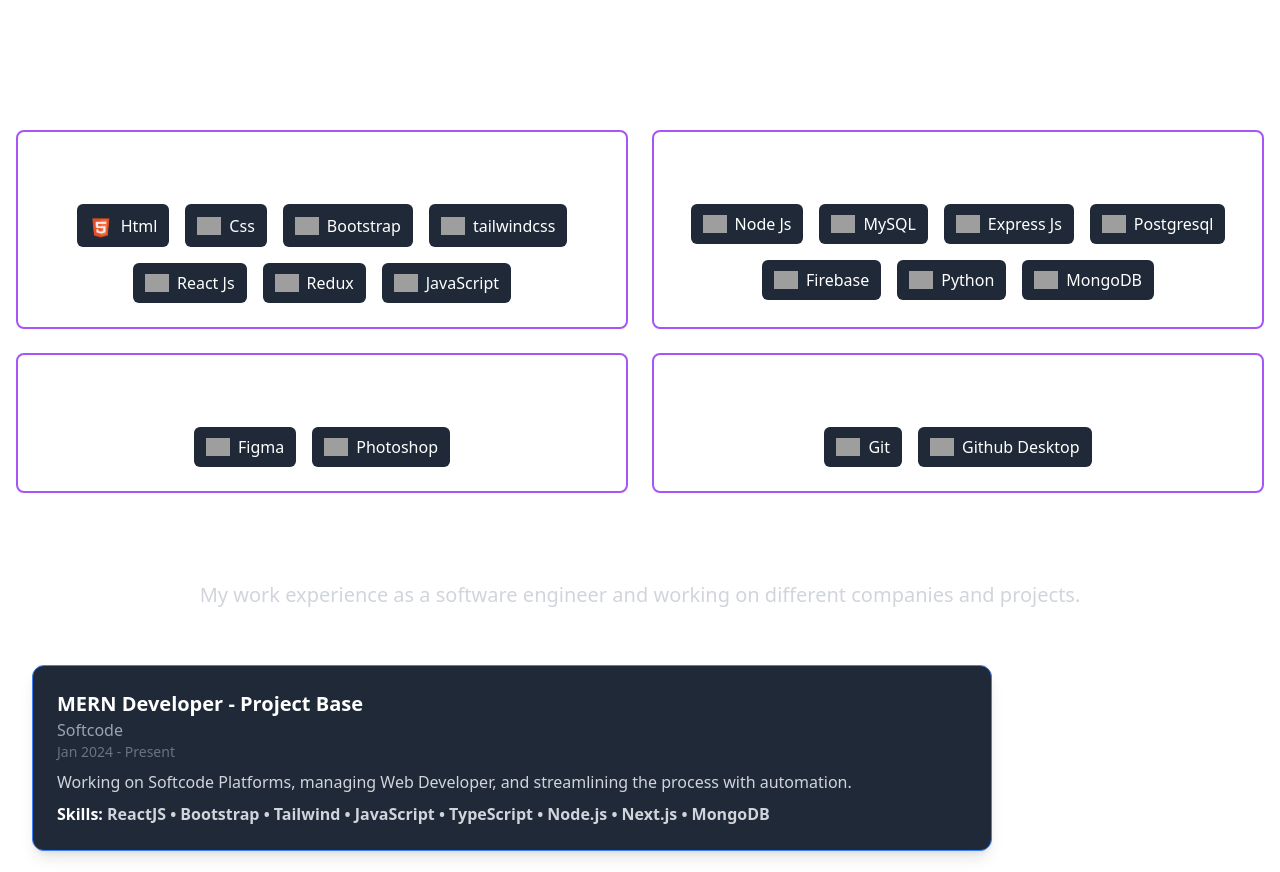
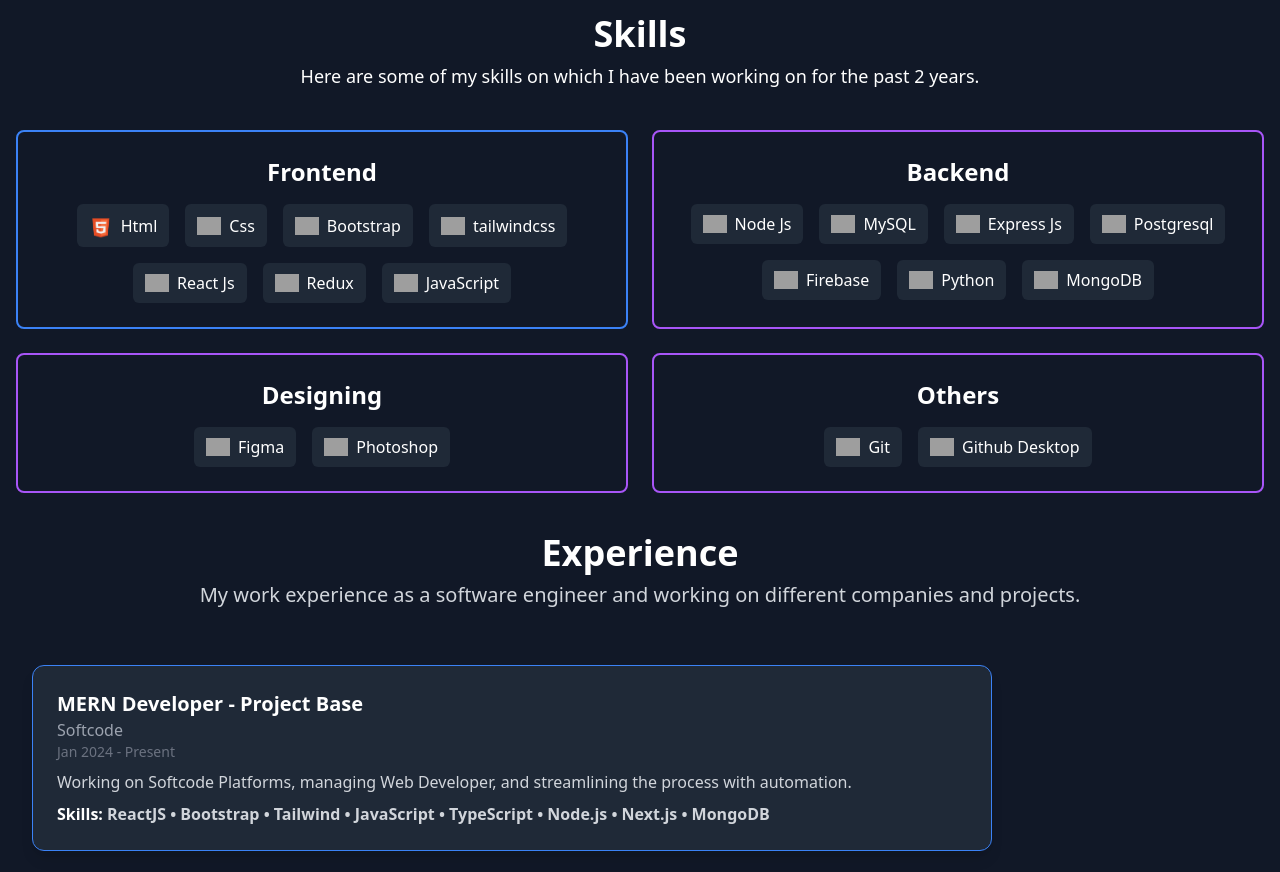
Before and after one commit to ameermoosa/portfolio, a plain HTML site: page index.html in a window 1280 px wide. Shown: the part 900-1772 px from the top of the page. Drawn offline with nearby package versions, Linux system fonts and the light colour scheme; grey boxes are pictures that could not be loaded.

Commit message:
Update index.html

```diff
--- a/index.html
+++ b/index.html
@@ -9,7 +9,7 @@
   <link rel="stylesheet" href="https://cdnjs.cloudflare.com/ajax/libs/font-awesome/6.7.2/css/all.min.css">
 </head>
 
-<body class="bg-ray-900">
+<body class="bg-gray-900">
   <!-- Navbar -->
   <nav class="bg-gray-900 cursor-pointer text-white px-6 md:px-12 py-4 flex items-center justify-between">
     <!-- Logo -->
@@ -105,7 +105,7 @@
     </p>
     <div class="container mx-auto px-4  mt-10 grid grid-cols-1 md:grid-cols-2 gap-6">
       <!-- Frontend -->
-      <div class="border-2 border-purple-500 rounded-lg p-6">
+      <div class="border-2 border-blue-500 rounded-lg p-6">
         <h3 class="text-2xl font-semibold text-white text-center">Frontend</h3>
         <div class="flex flex-wrap justify-center gap-4 mt-4">
           <div class="flex items-center gap-2 bg-gray-800 px-3 py-2 rounded-md">
```
